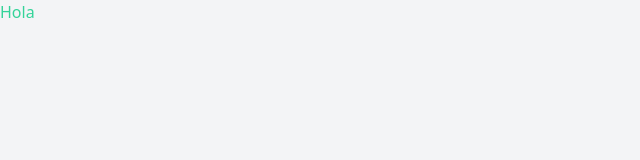
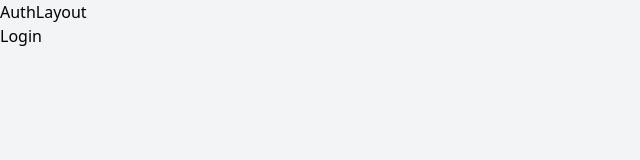
Before and after one commit to Jair-vet/UpTask_MERN_frontend, a React (Vite) app: page / in a window 1280 px wide. Shown: the top 160 px of the page, without its empty margins (0-640 px from the left). Built offline with nearby package versions, Linux system fonts and the light colour scheme.

Commit message:
Inyectamos el contenido del componente al Login

```diff
--- a/src/App.jsx
+++ b/src/App.jsx
@@ -1,10 +1,23 @@
+import { BrowserRouter, Routes, Route } from 'react-router-dom'
+import { AuthLayout } from './layouts/AuthLayout'
+import { Login } from './paginas/Login'
+
 
 function App() {
 
   return (
-    <div className=''>
-      <h1 className="text-emerald-400">Hola</h1>
-    </div>
+    <BrowserRouter>
+      <Routes>
+        <Route path='/' element={<AuthLayout />}>
+          <Route index element={<Login />} />
+
+        </Route>
+        <Route path='/'>
+
+
+        </Route>
+      </Routes>
+    </BrowserRouter>
   )
 }
 
--- /dev/null
+++ b/src/layouts/AuthLayout.jsx
@@ -0,0 +1,12 @@
+import { Outlet } from 'react-router-dom'
+
+export const AuthLayout = () => {
+  return (
+    <>
+        <div>AuthLayout</div>
+
+        <Outlet />
+
+    </>
+  )
+}
```
